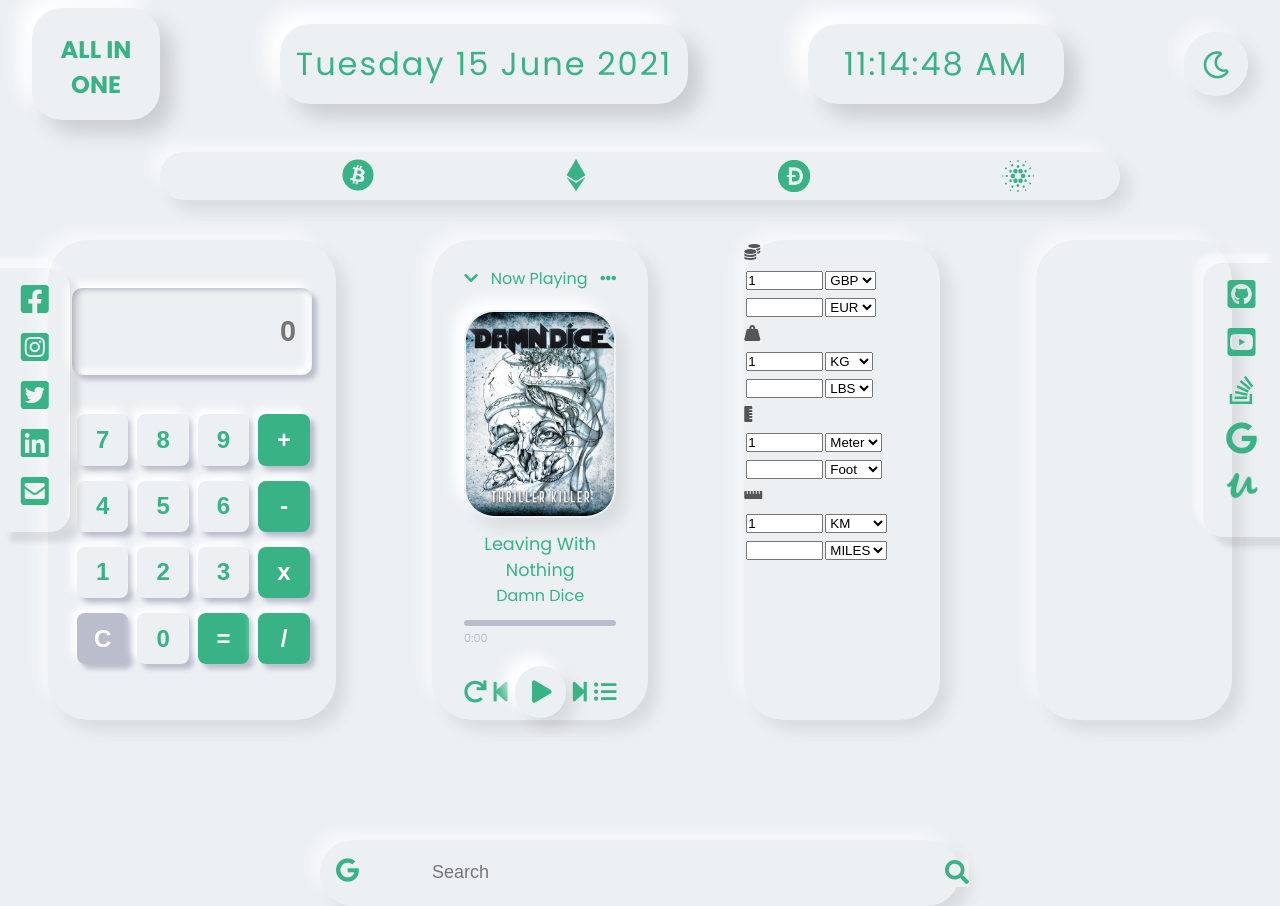
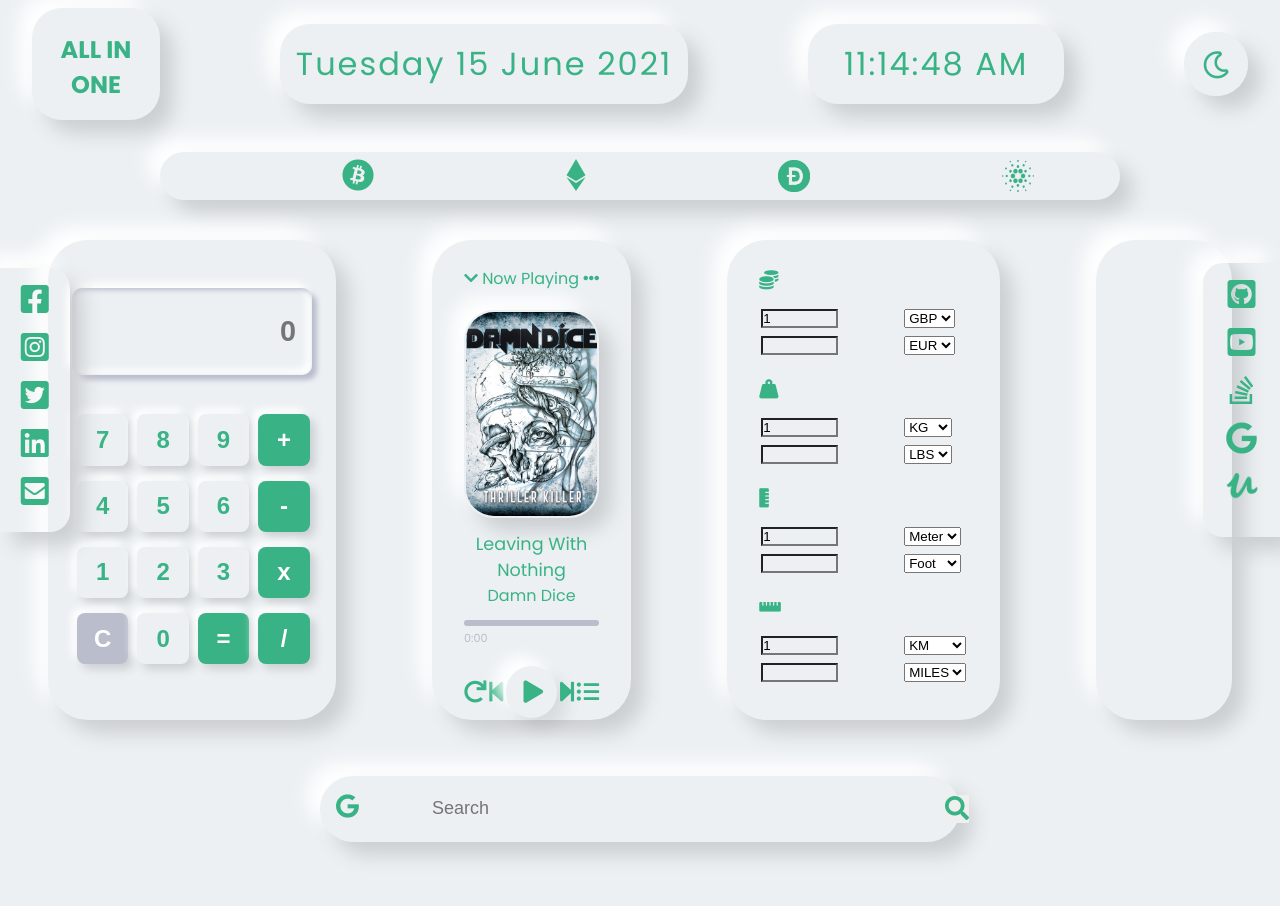
Before and after one commit to a4my/all-in-one-page, a plain HTML site: page index.html in a window 1280 px wide. Drawn offline with Linux system fonts and the light colour scheme; no server answers.

Commit message:
started working on the converter card UI

```diff
--- a/styles/style.css
+++ b/styles/style.css
@@ -110,8 +110,8 @@ body {
   height: 4rem;
   width: 4rem;
   -webkit-appearance: none;
-  -webkit-box-shadow: -10px -10px 15px rgba(255, 255, 255, 0.5), 10px 10px 15px rgba(70, 70, 70, 0.12);
-          box-shadow: -10px -10px 15px rgba(255, 255, 255, 0.5), 10px 10px 15px rgba(70, 70, 70, 0.12);
+  -webkit-box-shadow: 13px 13px 20px #cbced1, -13px -13px 20px #fff;
+          box-shadow: 13px 13px 20px #cbced1, -13px -13px 20px #fff;
   border-radius: 50%;
   border: 8px solid #ecf0f3;
   outline: none;
@@ -135,8 +135,8 @@ body {
 }
 
 .header .dark-mode input:checked {
-  -webkit-box-shadow: -10px -10px 15px rgba(255, 255, 255, 0.5), 10px 10px 15px rgba(70, 70, 70, 0.12), inset -10px -10px 15px rgba(255, 255, 255, 0.5), inset 10px 10px 15px rgba(70, 70, 70, 0.12);
-          box-shadow: -10px -10px 15px rgba(255, 255, 255, 0.5), 10px 10px 15px rgba(70, 70, 70, 0.12), inset -10px -10px 15px rgba(255, 255, 255, 0.5), inset 10px 10px 15px rgba(70, 70, 70, 0.12);
+  -webkit-box-shadow: 13px 13px 20px #cbced1, -13px -13px 20px #fff, inset -13px -13px 20px #fff, inset 13px 13px 20px #cbced1;
+          box-shadow: 13px 13px 20px #cbced1, -13px -13px 20px #fff, inset -13px -13px 20px #fff, inset 13px 13px 20px #cbced1;
 }
 
 .info {
@@ -151,8 +151,8 @@ body {
           justify-content: center;
   text-align: center;
   color: #39b385;
-  -webkit-box-shadow: -10px -10px 15px rgba(255, 255, 255, 0.5), 10px 10px 15px rgba(70, 70, 70, 0.12);
-          box-shadow: -10px -10px 15px rgba(255, 255, 255, 0.5), 10px 10px 15px rgba(70, 70, 70, 0.12);
+  -webkit-box-shadow: 13px 13px 20px #cbced1, -13px -13px 20px #fff;
+          box-shadow: 13px 13px 20px #cbced1, -13px -13px 20px #fff;
   border-radius: 40px;
   margin: 1rem 10rem;
 }
@@ -212,7 +212,7 @@ body {
 
 .main-section {
   width: 100%;
-  height: 39rem;
+  height: 35rem;
   margin-bottom: 0;
 }
 
@@ -238,8 +238,8 @@ body {
 .main-section .tool__container .notes__card {
   width: 18rem;
   height: 30rem;
-  -webkit-box-shadow: -10px -10px 15px rgba(255, 255, 255, 0.5), 10px 10px 15px rgba(70, 70, 70, 0.12);
-          box-shadow: -10px -10px 15px rgba(255, 255, 255, 0.5), 10px 10px 15px rgba(70, 70, 70, 0.12);
+  -webkit-box-shadow: 13px 13px 20px #cbced1, -13px -13px 20px #fff;
+          box-shadow: 13px 13px 20px #cbced1, -13px -13px 20px #fff;
   border-radius: 40px;
   margin: 1.5rem 3rem;
 }
@@ -261,9 +261,11 @@ body {
   padding: 1.7rem 1rem 1.7rem 0;
   margin: 1.5rem 0;
   background: transparent;
-  -webkit-box-shadow: 5px 5px 5px #babecc, -5px -5px 10px #fff, inset 2px 2px 5px #babecc,
+  -webkit-box-shadow: 5px 5px 5px #babecc, -5px -5px 10px #fff,
+ inset 2px 2px 5px #babecc,
  inset -5px -5px 10px #fff;
-          box-shadow: 5px 5px 5px #babecc, -5px -5px 10px #fff, inset 2px 2px 5px #babecc,
+          box-shadow: 5px 5px 5px #babecc, -5px -5px 10px #fff,
+ inset 2px 2px 5px #babecc,
  inset -5px -5px 10px #fff;
 }
 
@@ -295,8 +297,8 @@ body {
   cursor: pointer;
   background-color: #ecf0f3;
   border-radius: 8px;
-  -webkit-box-shadow: 5px 5px 5px #babecc, -5px -5px 10px #fff;
-          box-shadow: 5px 5px 5px #babecc, -5px -5px 10px #fff;
+  -webkit-box-shadow: 5px 5px 10px #cbced1, -5px -5px 10px #fff;
+          box-shadow: 5px 5px 10px #cbced1, -5px -5px 10px #fff;
   display: inline-block;
 }
 
@@ -348,8 +350,8 @@ body {
   background-color: #ecf0f3;
   border-radius: 30px;
   border: 2px solid #ecf0f3;
-  -webkit-box-shadow: -10px -10px 15px #fff, 10px 10px 15px rgba(70, 70, 70, 0.12);
-          box-shadow: -10px -10px 15px #fff, 10px 10px 15px rgba(70, 70, 70, 0.12);
+  -webkit-box-shadow: 13px 13px 20px #cbced1, -13px -13px 20px #fff;
+          box-shadow: 13px 13px 20px #cbced1, -13px -13px 20px #fff;
   overflow: hidden;
   margin-top: 1.2rem;
 }
@@ -533,6 +535,31 @@ body {
   pointer-events: none;
 }
 
+.main-section .tool__container .converter__card {
+  padding: 1.6rem 2rem 1.6rem 2rem;
+}
+
+.main-section .tool__container .converter__card .converters {
+  margin-bottom: 1rem;
+}
+
+.main-section .tool__container .converter__card .converters__logo {
+  color: #39b385;
+  font-size: 1.2rem;
+}
+
+.main-section .tool__container .converter__card .converters__table {
+  margin-top: 0.5rem;
+}
+
+.main-section .tool__container .converter__card .converters select {
+  margin-left: 4rem;
+}
+
+.main-section .tool__container .converter__card .converters input {
+  background-color: #ecf0f3;
+}
+
 .socials {
   position: absolute;
   top: 50%;
@@ -552,8 +579,8 @@ body {
   -webkit-box-direction: normal;
       -ms-flex-direction: column;
           flex-direction: column;
-  -webkit-box-shadow: -10px -10px 5px rgba(255, 255, 255, 0.5), 10px 10px 5px rgba(70, 70, 70, 0.12);
-          box-shadow: -10px -10px 5px rgba(255, 255, 255, 0.5), 10px 10px 5px rgba(70, 70, 70, 0.12);
+  -webkit-box-shadow: 13px 13px 20px #cbced1, -13px -13px 20px #fff;
+          box-shadow: 13px 13px 20px #cbced1, -13px -13px 20px #fff;
   border-radius: 0 20px 20px 0;
   padding: 0.5rem 1.3rem 1rem 1.3rem;
 }
@@ -582,8 +609,8 @@ body {
   -webkit-box-direction: normal;
       -ms-flex-direction: column;
           flex-direction: column;
-  -webkit-box-shadow: -10px -10px 5px rgba(255, 255, 255, 0.5), 10px 10px 5px rgba(70, 70, 70, 0.12);
-          box-shadow: -10px -10px 5px rgba(255, 255, 255, 0.5), 10px 10px 5px rgba(70, 70, 70, 0.12);
+  -webkit-box-shadow: 13px 13px 20px #cbced1, -13px -13px 20px #fff;
+          box-shadow: 13px 13px 20px #cbced1, -13px -13px 20px #fff;
   border-radius: 20px 0 0 20px;
   padding: 0.5rem 1rem 1rem 1rem;
 }
@@ -611,8 +638,8 @@ body {
   width: 50%;
   height: 4.1rem;
   margin: 0 auto;
-  -webkit-box-shadow: -10px -10px 15px rgba(255, 255, 255, 0.5), 10px 10px 15px rgba(70, 70, 70, 0.12);
-          box-shadow: -10px -10px 15px rgba(255, 255, 255, 0.5), 10px 10px 15px rgba(70, 70, 70, 0.12);
+  -webkit-box-shadow: 13px 13px 20px #cbced1, -13px -13px 20px #fff;
+          box-shadow: 13px 13px 20px #cbced1, -13px -13px 20px #fff;
   border-radius: 40px;
 }
 
@@ -640,8 +667,8 @@ body {
 }
 
 .searchbar input:focus {
-  -webkit-box-shadow: -10px -10px 15px rgba(255, 255, 255, 0.5), 10px 10px 15px rgba(70, 70, 70, 0.12), inset 8px 8px 8px #cbced1, inset -8px -8px 8px #fff;
-          box-shadow: -10px -10px 15px rgba(255, 255, 255, 0.5), 10px 10px 15px rgba(70, 70, 70, 0.12), inset 8px 8px 8px #cbced1, inset -8px -8px 8px #fff;
+  -webkit-box-shadow: 13px 13px 20px #cbced1, -13px -13px 20px #fff, inset 8px 8px 8px #cbced1, inset -8px -8px 8px #fff;
+          box-shadow: 13px 13px 20px #cbced1, -13px -13px 20px #fff, inset 8px 8px 8px #cbced1, inset -8px -8px 8px #fff;
   border-radius: 30px;
 }
 
```
Also changed, not shown: 1 other file.
